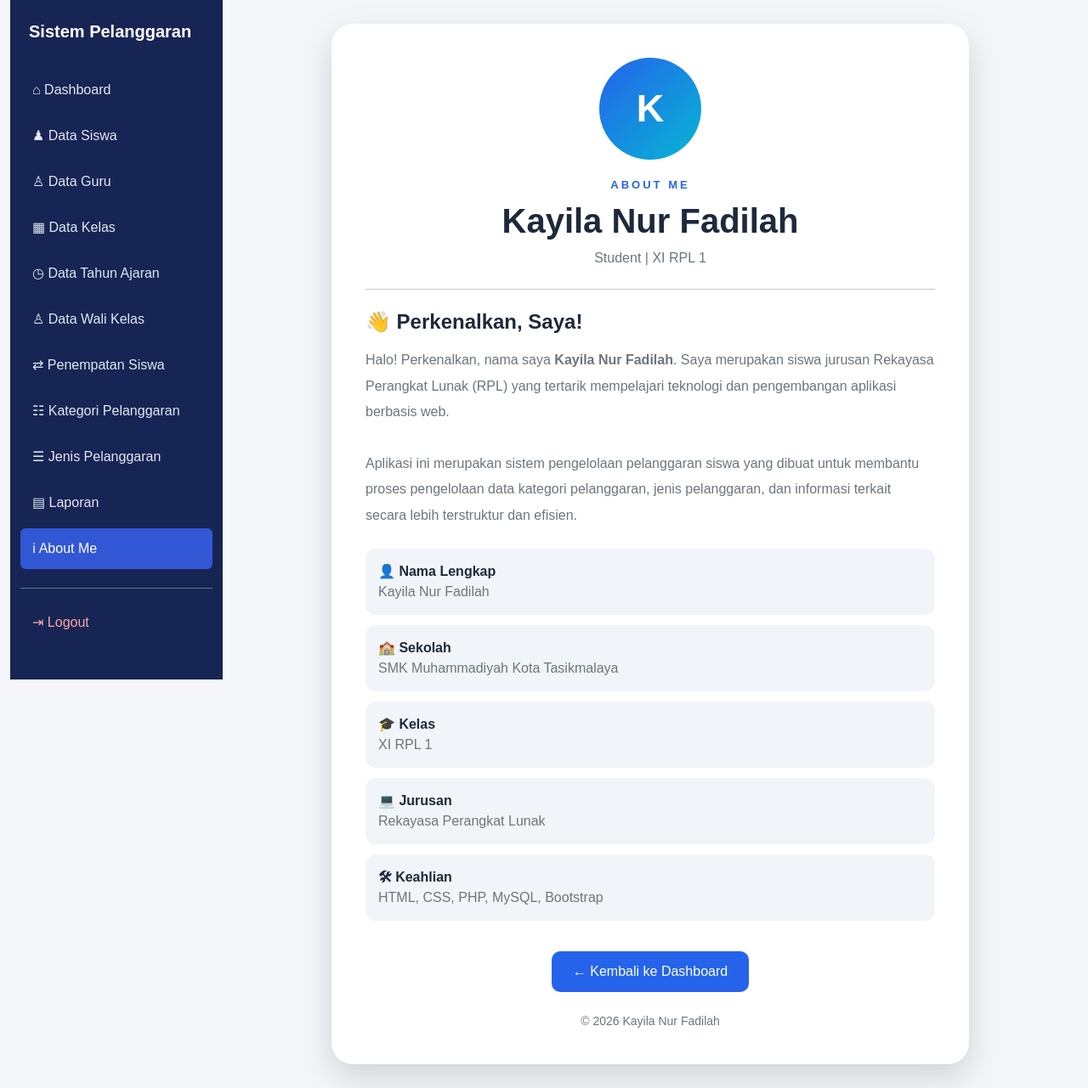
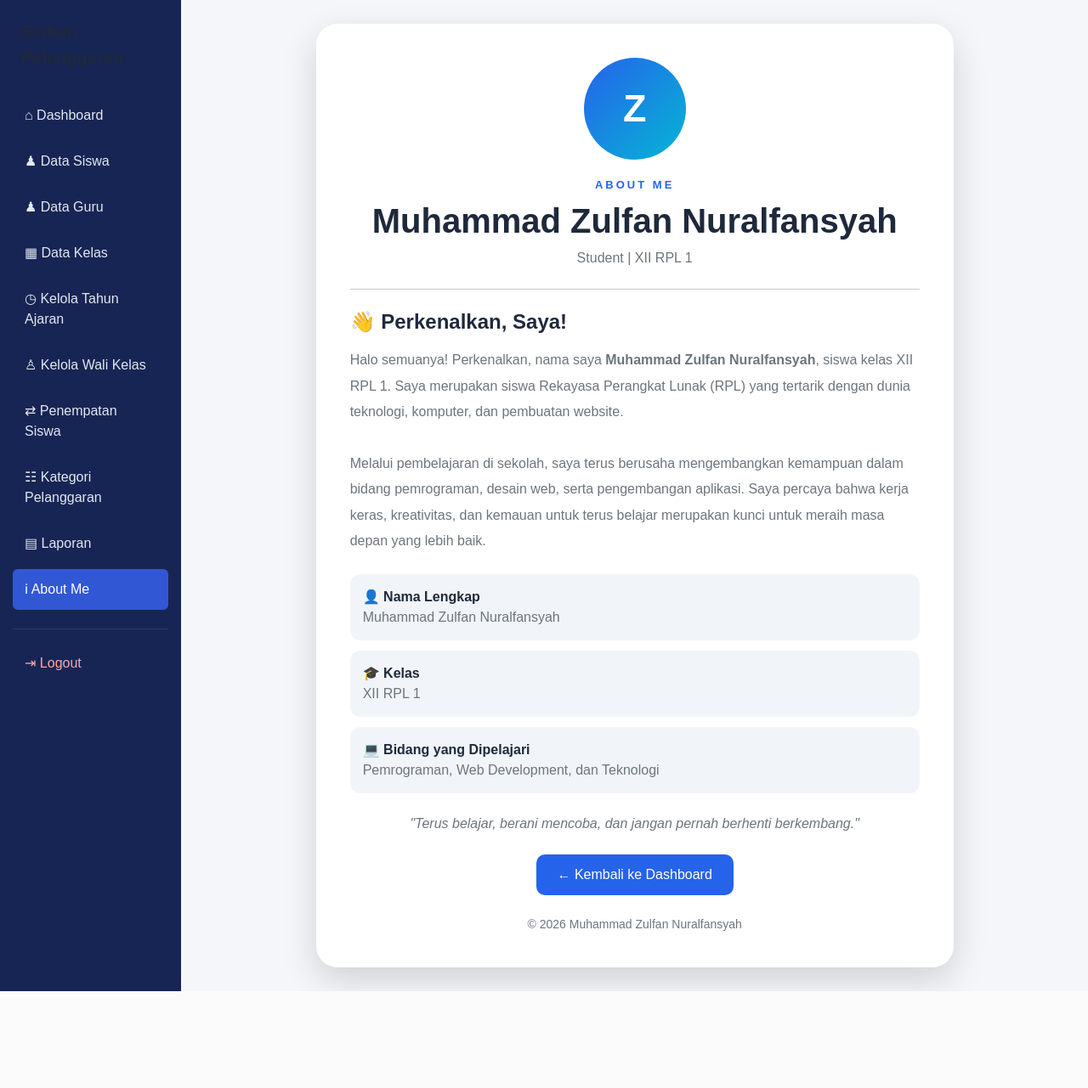
Before and after one commit to rplxrpl41-bit/UKK-2026, a PHP site: page /UKK-2026/about_me.php in a window 1280 px wide. Shown: the whole page at 85% size. After the commit the page ends 1167 px from the top, so only its background shows below. Run offline with PHP 8.4, Linux system fonts and the light colour scheme; a user stored in the database is signed in.

Commit message:
masih banyak yang harus di perbaiki

```diff
--- a/about_me.php
+++ b/about_me.php
@@ -1,6 +1,5 @@
+
 <?php
-// about_me.php
-
 include 'includes/cek_session.php';
 ?>
 
@@ -11,12 +10,97 @@ include 'includes/cek_session.php';
     <meta charset="UTF-8">
     <meta name="viewport" content="width=device-width, initial-scale=1.0">
 
-    <title>About Me | Kayila</title>
+    <title>About Me | MUHAMMAD ZULFAN NURALFANSYAH</title>
 
-    <link href="https://cdn.jsdelivr.net/npm/bootstrap@5.3.8/dist/css/bootstrap.min.css"
-          rel="stylesheet">
+    <link
+        href="https://cdn.jsdelivr.net/npm/bootstrap@5.3.8/dist/css/bootstrap.min.css"
+        rel="stylesheet"
+    >
 
-    <link href="asset/zulfan.css" rel="stylesheet">
+    <style>
+        <?php include 'includes/crud_style.php'; ?>
+
+        body {
+            background: #f4f6f9;
+            font-family: Arial, sans-serif;
+            color: #1e293b;
+            margin: 0;
+        }
+
+        /* KONTEN UTAMA */
+        .content {
+            padding: 28px;
+            min-height: 100vh;
+        }
+
+        /* KARTU PROFIL */
+        .profile-card {
+            background: white;
+            border-radius: 25px;
+            padding: 40px;
+            max-width: 750px;
+            width: 100%;
+            margin: 0 auto;
+            box-shadow: 0 15px 40px rgba(0, 0, 0, 0.15);
+        }
+
+        /* IKON PROFIL */
+        .profile-icon {
+            width: 120px;
+            height: 120px;
+            border-radius: 50%;
+            background: linear-gradient(135deg, #2563eb, #06b6d4);
+            display: flex;
+            align-items: center;
+            justify-content: center;
+            font-size: 45px;
+            font-weight: bold;
+            color: white;
+            margin: 0 auto 20px;
+        }
+
+        /* SUBTITLE */
+        .subtitle {
+            color: #2563eb;
+            font-weight: bold;
+            letter-spacing: 3px;
+            font-size: 13px;
+        }
+
+        /* INFORMASI PROFIL */
+        .info-box {
+            background: #f1f5f9;
+            border-radius: 12px;
+            padding: 15px;
+            margin-bottom: 12px;
+        }
+
+        /* TOMBOL */
+        .btn-custom {
+            background: #2563eb;
+            color: white;
+            border-radius: 10px;
+            padding: 12px 25px;
+            text-decoration: none;
+            display: inline-block;
+        }
+
+        .btn-custom:hover {
+            background: #1d4ed8;
+            color: white;
+        }
+
+        /* RESPONSIVE */
+        @media (max-width: 767px) {
+            .content {
+                padding: 18px;
+            }
+
+            .profile-card {
+                padding: 25px;
+            }
+        }
+    </style>
 </head>
 
 <body>
@@ -24,7 +108,13 @@ include 'includes/cek_session.php';
 <div class="container-fluid">
     <div class="row">
 
-        <?php include 'layout/sidebar.php'; ?>
+        <!-- SIDEBAR KIRI -->
+        <div class="col-md-3 col-lg-2 p-0">
+            <?php
+            $menu_aktif = 'About Me';
+            include 'includes/crud_sidebar.php';
+            ?>
+        </div>
 
         <!-- KONTEN KANAN -->
         <main class="col-md-9 col-lg-10 content">
@@ -32,19 +122,19 @@ include 'includes/cek_session.php';
             <div class="profile-card text-center">
 
                 <div class="profile-icon">
-                    K
+                    Z
                 </div>
 
-                <p class="profile-subtitle mb-2">
+                <p class="subtitle mb-2">
                     ABOUT ME
                 </p>
 
                 <h1 class="fw-bold">
-                    Kayila Nur Fadilah
+                    Muhammad Zulfan Nuralfansyah
                 </h1>
 
                 <p class="text-secondary">
-                    Student | XI RPL 1
+                    Student | XII RPL 1
                 </p>
 
                 <hr class="my-4">
@@ -53,59 +143,80 @@ include 'includes/cek_session.php';
                     👋 Perkenalkan, Saya!
                 </h4>
 
-                <p class="text-secondary text-start" style="line-height: 1.9;">
-                    Halo! Perkenalkan, nama saya
-                    <b>Kayila Nur Fadilah</b>.
-                    Saya merupakan siswa jurusan Rekayasa Perangkat
-                    Lunak (RPL) yang tertarik mempelajari teknologi
-                    dan pengembangan aplikasi berbasis web.
+                <p
+                    class="text-secondary text-start"
+                    style="line-height: 1.9;"
+                >
+                    Halo semuanya! Perkenalkan, nama saya
+                    <b>Muhammad Zulfan Nuralfansyah</b>,
+                    siswa kelas XII RPL 1. Saya merupakan siswa
+                    Rekayasa Perangkat Lunak (RPL) yang tertarik
+                    dengan dunia teknologi, komputer, dan pembuatan
+                    website.
 
                     <br><br>
 
-                    Aplikasi ini merupakan sistem pengelolaan pelanggaran
-                    siswa yang dibuat untuk membantu proses pengelolaan
-                    data kategori pelanggaran, jenis pelanggaran, dan
-                    informasi terkait secara lebih terstruktur dan efisien.
+                    Melalui pembelajaran di sekolah, saya terus
+                    berusaha mengembangkan kemampuan dalam bidang
+                    pemrograman, desain web, serta pengembangan
+                    aplikasi. Saya percaya bahwa kerja keras,
+                    kreativitas, dan kemauan untuk terus belajar
+                    merupakan kunci untuk meraih masa depan yang
+                    lebih baik.
                 </p>
 
                 <!-- INFORMASI PROFIL -->
                 <div class="text-start mt-4">
 
                     <div class="info-box">
-                        <strong>👤 Nama Lengkap</strong>
-                        <div class="text-secondary">Kayila Nur Fadilah</div>
+                        <strong>
+                            👤 Nama Lengkap
+                        </strong>
+
+                        <div class="text-secondary">
+                            Muhammad Zulfan Nuralfansyah
+                        </div>
                     </div>
 
                     <div class="info-box">
-                        <strong>🏫 Sekolah</strong>
-                        <div class="text-secondary">SMK Muhammadiyah Kota Tasikmalaya</div>
+                        <strong>
+                            🎓 Kelas
+                        </strong>
+
+                        <div class="text-secondary">
+                            XII RPL 1
+                        </div>
                     </div>
 
                     <div class="info-box">
-                        <strong>🎓 Kelas</strong>
-                        <div class="text-secondary">XI RPL 1</div>
-                    </div>
+                        <strong>
+                            💻 Bidang yang Dipelajari
+                        </strong>
 
-                    <div class="info-box">
-                        <strong>💻 Jurusan</strong>
-                        <div class="text-secondary">Rekayasa Perangkat Lunak</div>
-                    </div>
-
-                    <div class="info-box">
-                        <strong>🛠 Keahlian</strong>
-                        <div class="text-secondary">HTML, CSS, PHP, MySQL, Bootstrap</div>
+                        <div class="text-secondary">
+                            Pemrograman, Web Development, dan Teknologi
+                        </div>
                     </div>
 
                 </div>
 
+                <!-- MOTIVASI -->
+                <p class="fst-italic text-secondary mt-4">
+                    "Terus belajar, berani mencoba, dan jangan pernah
+                    berhenti berkembang."
+                </p>
+
                 <!-- TOMBOL KEMBALI -->
-                <a href="dashboard.php" class="btn-custom mt-4">
+                <a
+                    href="dashboard.php"
+                    class="btn-custom mt-2"
+                >
                     ← Kembali ke Dashboard
                 </a>
 
                 <!-- FOOTER -->
                 <p class="text-secondary small mt-4 mb-0">
-                    &copy; <?= date('Y'); ?> Kayila Nur Fadilah
+                    &copy; 2026 Muhammad Zulfan Nuralfansyah
                 </p>
 
             </div>
--- a/tentang_saya.php
+++ b/tentang_saya.php
@@ -10,7 +10,7 @@ include 'includes/cek_session.php';
     <meta charset="UTF-8">
     <meta name="viewport" content="width=device-width, initial-scale=1.0">
 
-    <title>About Me | Zulfan</title>
+    <title>About Me | MUHAMMAD ZULFAN NURALFANSYAH</title>
 
     <link
         href="https://cdn.jsdelivr.net/npm/bootstrap@5.3.8/dist/css/bootstrap.min.css"
```
